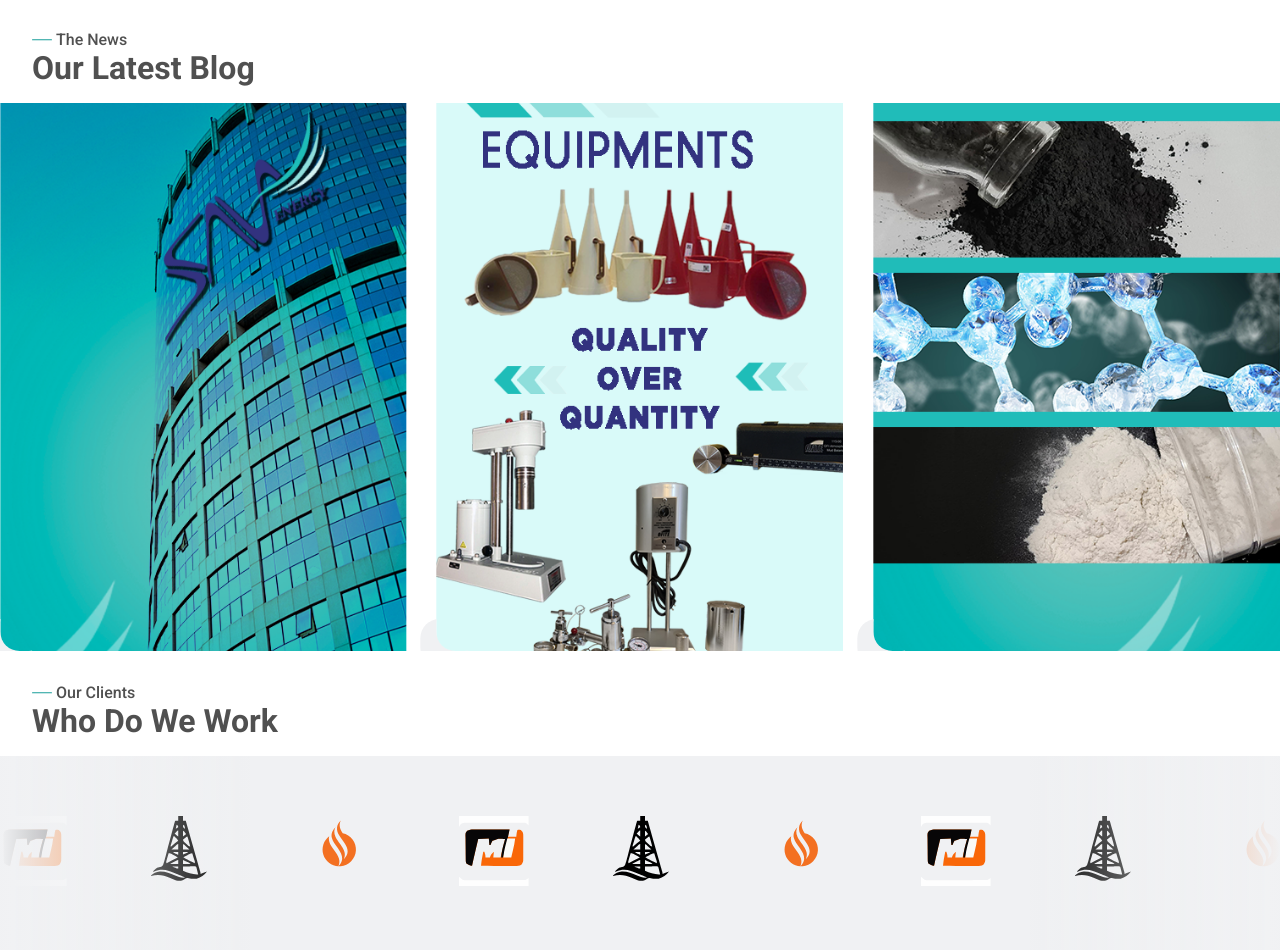
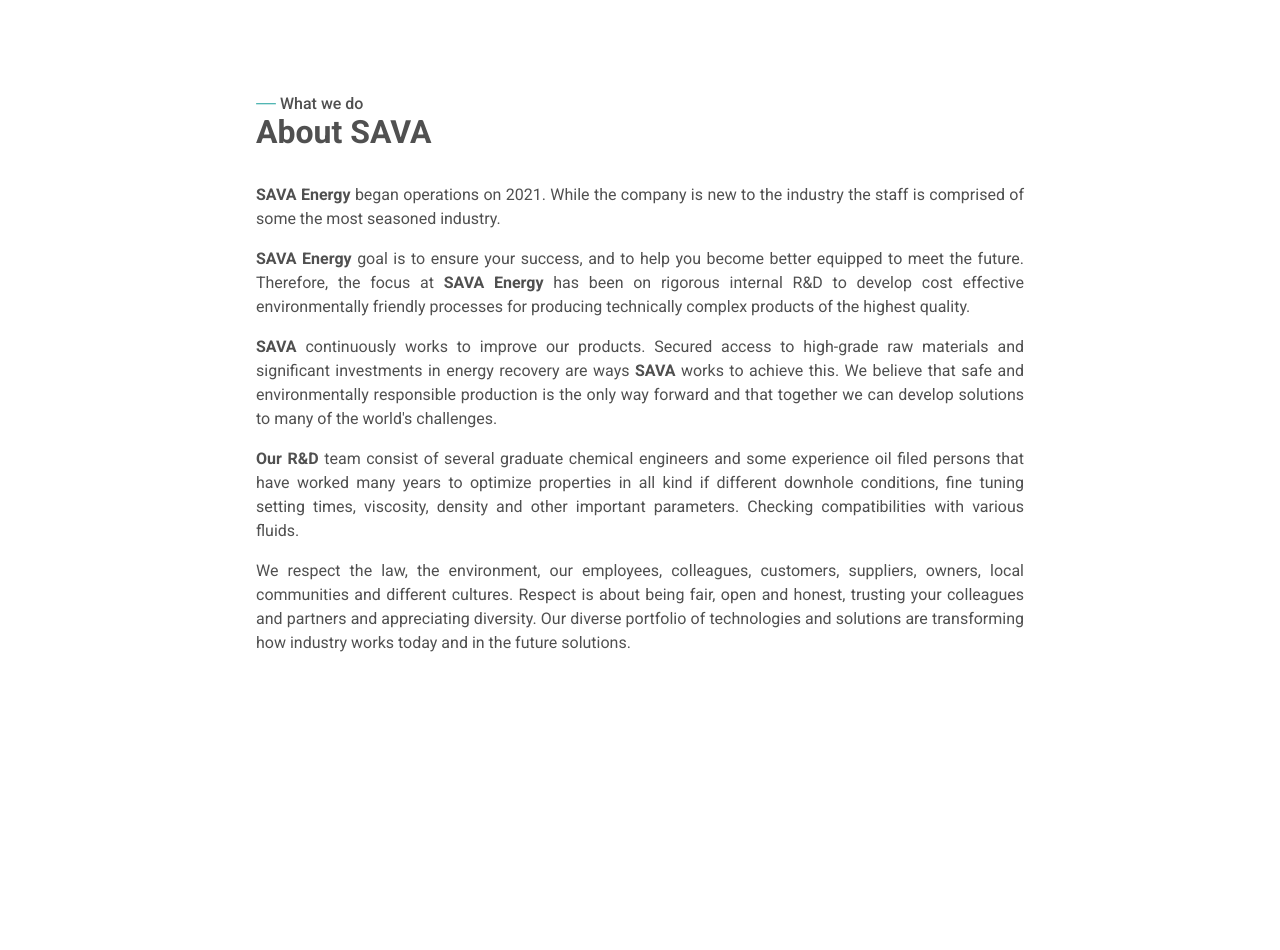
Before and after one commit to SinaDevCode/sava-energy, a website: page index.html in a window 1280 px wide. Shown: the part 518-1468 px from the top of the page. After the commit the page ends 1237 px from the top, so only its background shows below. Drawn offline with Linux system fonts and the light colour scheme.

Commit message:
add about section

```diff
--- a/index.html
+++ b/index.html
@@ -67,79 +67,21 @@
         <div class="swiper-pagination banner-pagination"></div>
     </section>
     <!------ About ------>
+    <section class="about">
+        <div class="title">
+            <h2>What we do</h2>
+            <h3>About SAVA</h3>
+        </div>
+        <p><span class="bold">SAVA Energy</span> began operations on 2021. While the company is new to the industry the staff is comprised of some the most seasoned industry.</p>
+        <p><span class="bold">SAVA Energy</span> goal is to ensure your success, and to help you become better equipped to meet the future. Therefore, the focus at <span class="bold">SAVA Energy</span> has been on rigorous internal R&D to develop cost effective environmentally friendly processes for producing technically complex products of the highest quality.</p>
+        <p><span class="bold">SAVA</span> continuously works to improve our products. Secured access to high-grade raw materials and significant investments in energy recovery are ways <span class="bold">SAVA</span> works to achieve this. We believe that safe and environmentally responsible production is the only way forward and that together we can develop solutions to many of the world's challenges.</p>
+        <p><span class="bold">Our R&D</span> team consist of several graduate chemical engineers and some experience oil filed persons that have worked many years to optimize properties in all kind if different downhole conditions, fine tuning setting times, viscosity, density and other important parameters. Checking compatibilities with various fluids.</p>
+        <p>We respect the law, the environment, our employees, colleagues, customers, suppliers, owners, local communities and different cultures. Respect is about being fair, open and honest, trusting your colleagues and partners and appreciating diversity. Our diverse portfolio of technologies and solutions are transforming how industry works today and in the future solutions.</p>
+    </section>
 
     <!------ Cards ------>
-    <section class="cards">
-        <div class="title">
-            <h2>The News</h2>
-            <h3>Our Latest Blog</h3>
-        </div>
-        <div class="swiper cardSwiper">
-            <div class="swiper-wrapper">
-                <div class="swiper-slide">
-                    <img src="./src/images/cards/Sava-Second Banner-pic1.png" alt="">
-                    <div class="content">
-                        <h4 class="title">title</h4>
-                        <p class="text">text</p>
-                        <a href="https://www.google.com/" class="link">www.google.com</a>
-                    </div>
-                </div>
-                <div class="swiper-slide">
-                    <img src="./src/images/cards/Sava-Second Banner-pic2.png" alt="">
-                    <div class="content">
-                        <h4 class="title">title</h4>
-                        <p class="text">text</p>
-                        <a href="https://www.google.com/" class="link">www.google.com</a>
-                    </div>
-                </div>
-                <div class="swiper-slide">
-                    <img src="./src/images/cards/Sava-Second Banner-pic3.png" alt="">
-                    <div class="content">
-                        <h4 class="title">title</h4>
-                        <p class="text">text</p>
-                        <a href="https://www.google.com/" class="link">www.google.com</a>
-                    </div>
-                </div>
-                <div class="swiper-slide">
-                    <img src="./src/images/cards/Sava-Second Banner-pic1.png" alt="">
-                    <div class="content">
-                        <h4 class="title">title</h4>
-                        <p class="text">text</p>
-                        <a href="https://www.google.com/" class="link">www.google.com</a>
-                    </div>
-                </div>
-                <div class="swiper-slide">
-                    <img src="./src/images/cards/Sava-Second Banner-pic2.png" alt="">
-                    <div class="content">
-                        <h4 class="title">title</h4>
-                        <p class="text">text</p>
-                        <a href="https://www.google.com/" class="link">www.google.com</a>
-                    </div>
-                </div>
-            </div>
-        </div>
-    </section>
+    <section ></section>
 
-    <!------ Our Clients ------>
-    <section class="clients">
-        <div class="title">
-            <h2>Our Clients</h2>
-            <h3>Who Do We Work</h3>
-        </div>
-        <div class="companies">
-            <div class="scroller">
-                <img src="./src/images/clients/dana Energy logo.svg" alt="">
-                <img src="./src/images/clients/mi logo.svg" alt="">
-                <img src="./src/images/clients/pdf logo.svg" alt="">
-                <img src="./src/images/clients/dana Energy logo.svg" alt="">
-                <img src="./src/images/clients/mi logo.svg" alt="">
-                <img src="./src/images/clients/pdf logo.svg" alt="">
-                <img src="./src/images/clients/dana Energy logo.svg" alt="">
-                <img src="./src/images/clients/mi logo.svg" alt="">
-                <img src="./src/images/clients/pdf logo.svg" alt="">
-            </div>
-        </div>
-    </section>
 
     <!------ Swiper JS ------>
     <script src="./src/modules/swiper/swiper-bundle.min.js"></script>
--- a/src/styles/index.scss
+++ b/src/styles/index.scss
@@ -2,7 +2,7 @@
 @import './components/style.scss', './components/preloader.scss', './components/navbar.scss', './components/menu.scss', './components/clients.scss';
 
 .title {
-    margin: 2rem 0 1rem 2rem;
+    margin: 2rem 0 1rem 0;
     color: $DimGray;
 
     h2 {
@@ -45,6 +45,25 @@
     --swiper-pagination-bullet-opacity: 1;
     --swiper-pagination-bullet-horizontal-gap: 4px;
     --swiper-pagination-bullet-vertical-gap: 6px;
+}
+
+// ------- About -------
+.about {
+    padding: 4rem 16rem;
+    display: flex;
+    flex-direction: column;
+    gap: 1rem;
+
+    p {
+        font-size: 16px;
+        line-height: 1.5rem;
+        text-align: justify;
+
+        .bold {
+            font-weight: 700;
+        }
+    }
+
 }
 
 // ------- Cards -------
```
Also changed, not shown: src/styles/index.css, 1 other file.
